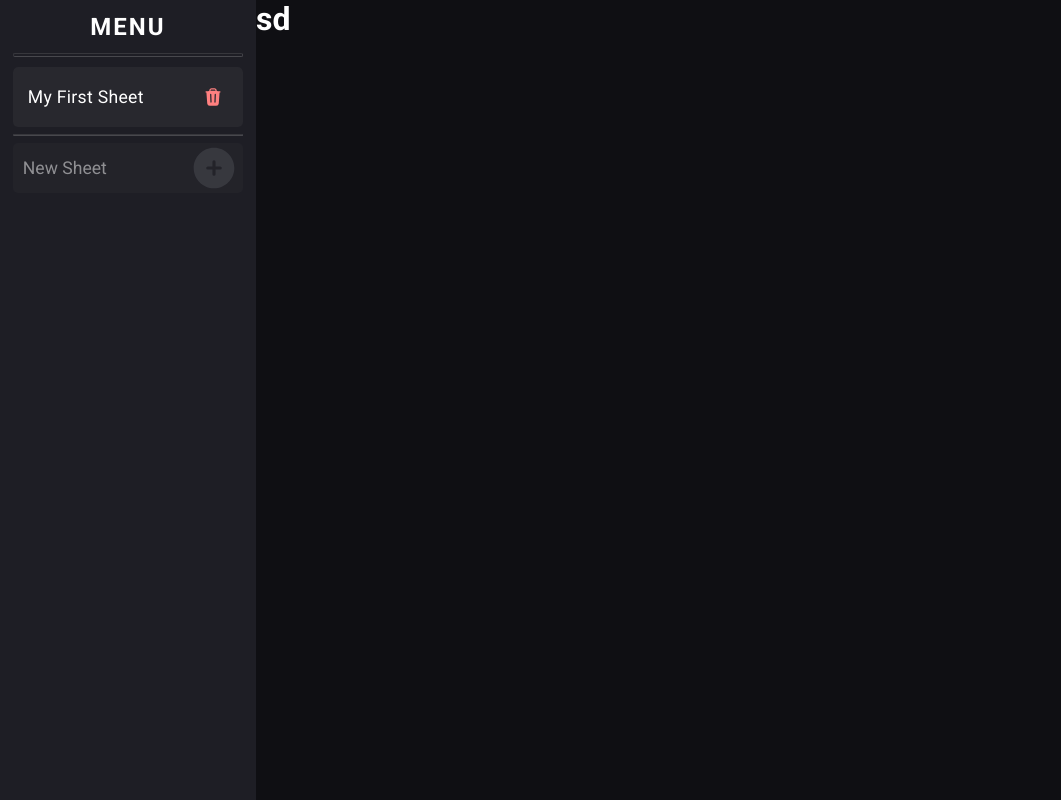
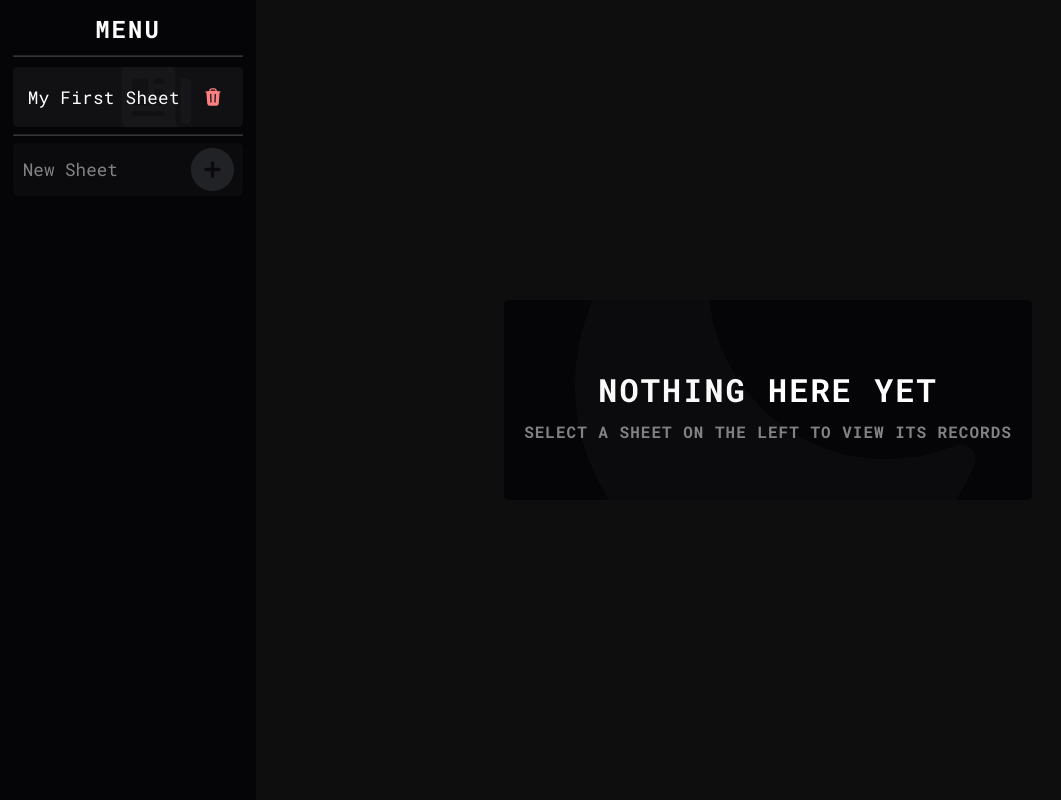
Before and after one commit to waqqer/diary-react-ts, a React (Vite) app: page / in a window 1280 px wide. Both pictures are taken after a click on the button "Get started". Shown: the whole page, without its empty margins (0-1061 px from the left). Built offline with nearby package versions, Linux system fonts and the light colour scheme.

Commit message:
design change

```diff
--- a/src/App/Styles/Imports.css
+++ b/src/App/Styles/Imports.css
@@ -1 +1 @@
-@import url('https://fonts.googleapis.com/css2?family=Roboto:ital,wdth,wght@0,75..100,100..900;1,75..100,100..900&display=swap');
+@import url('https://fonts.googleapis.com/css2?family=Roboto+Mono:ital,wght@0,100..700;1,100..700&display=swap');
--- a/src/App/Styles/Variables.css
+++ b/src/App/Styles/Variables.css
@@ -1,8 +1,8 @@
 :root {
-    --FONT: "Roboto", sans-serif;
+    --FONT: "Roboto Mono", sans-serif;
 
-    --COLOR-ASIDE: #1e1e25;
-    --COLOR-MAIN: #0f0f13;
+    --COLOR-ASIDE: #050508;
+    --COLOR-MAIN: #0e0e0f;
 
     --COLOR-TEXT: white;
     --COLOR-HEADER-TEXT: rgb(255, 255, 255);
--- a/src/Components/Sheet/Sheet.module.css
+++ b/src/Components/Sheet/Sheet.module.css
@@ -16,6 +16,8 @@
     display: flex;
     justify-content: space-between;
     align-items: center;
+    position: relative;
+    overflow: hidden;
 
     &:hover {
         background-color: var(--COLOR-BTN-HOVER);
@@ -23,6 +25,14 @@
 
     &:active {
         background-color: var(--COLOR-BTN-ACTIVE);
+    }
+
+    & > svg {
+        position: absolute;
+        fill: gray;
+        opacity: 0.05;
+        transform: scale(0.5);
+        left: 25%;
     }
 }
 
--- a/src/Components/Sheet/Sheet.tsx
+++ b/src/Components/Sheet/Sheet.tsx
@@ -25,6 +25,12 @@ const Record = (props: RecordProps) => {
                     <path fillRule="evenodd" d="M16.5 4.478v.227a48.816 48.816 0 0 1 3.878.512.75.75 0 1 1-.256 1.478l-.209-.035-1.005 13.07a3 3 0 0 1-2.991 2.77H8.084a3 3 0 0 1-2.991-2.77L4.087 6.66l-.209.035a.75.75 0 0 1-.256-1.478A48.567 48.567 0 0 1 7.5 4.705v-.227c0-1.564 1.213-2.9 2.816-2.951a52.662 52.662 0 0 1 3.369 0c1.603.051 2.815 1.387 2.815 2.951Zm-6.136-1.452a51.196 51.196 0 0 1 3.273 0C14.39 3.05 15 3.684 15 4.478v.113a49.488 49.488 0 0 0-6 0v-.113c0-.794.609-1.428 1.364-1.452Zm-.355 5.945a.75.75 0 1 0-1.5.058l.347 9a.75.75 0 1 0 1.499-.058l-.346-9Zm5.48.058a.75.75 0 1 0-1.498-.058l-.347 9a.75.75 0 0 0 1.5.058l.345-9Z" clipRule="evenodd" />
                 </svg>
             </span>
+
+            <svg xmlns="http://www.w3.org/2000/svg" viewBox="0 0 24 24" fill="currentColor" className="size-6">
+                <path fillRule="evenodd" d="M4.125 3C3.089 3 2.25 3.84 2.25 4.875V18a3 3 0 0 0 3 3h15a3 3 0 0 1-3-3V4.875C17.25 3.839 16.41 3 15.375 3H4.125ZM12 9.75a.75.75 0 0 0 0 1.5h1.5a.75.75 0 0 0 0-1.5H12Zm-.75-2.25a.75.75 0 0 1 .75-.75h1.5a.75.75 0 0 1 0 1.5H12a.75.75 0 0 1-.75-.75ZM6 12.75a.75.75 0 0 0 0 1.5h7.5a.75.75 0 0 0 0-1.5H6Zm-.75 3.75a.75.75 0 0 1 .75-.75h7.5a.75.75 0 0 1 0 1.5H6a.75.75 0 0 1-.75-.75ZM6 6.75a.75.75 0 0 0-.75.75v3c0 .414.336.75.75.75h3a.75.75 0 0 0 .75-.75v-3A.75.75 0 0 0 9 6.75H6Z" clipRule="evenodd" />
+                <path d="M18.75 6.75h1.875c.621 0 1.125.504 1.125 1.125V18a1.5 1.5 0 0 1-3 0V6.75Z" />
+            </svg>
+
         </div>
     )
 }
--- a/src/Widgets/Layout/Layout.module.css
+++ b/src/Widgets/Layout/Layout.module.css
@@ -15,6 +15,8 @@
     background-color: var(--COLOR-ASIDE);
     height: 100vh;
     padding: 5%;
+    overflow: hidden;
+    position: relative;
 
     & > h1 {
         text-transform: uppercase;
@@ -45,7 +47,7 @@
     }
 
     & > * {
-        margin: 0
+        margin: 0;
     }
 
     & > button {
--- a/src/Widgets/RecordViewer/RecordViewer.module.css
+++ b/src/Widgets/RecordViewer/RecordViewer.module.css
@@ -47,7 +47,7 @@
 }
 
 .fields {
-
+    display: flex;
 }
 
 .del {
@@ -60,7 +60,8 @@
     justify-content: center;
     cursor: pointer;
 
-    background-color: rgb(218, 44, 44);
+    background-color: transparent;
+    border: 2px solid rgb(252, 147, 147);
     font-weight: bold;
     gap: 5px;
 
@@ -78,3 +79,45 @@
         height: 20px;
     }
 }
+
+.empty {
+    display: flex;
+    flex-direction: column;
+    align-items: center;
+    justify-content: center;
+
+    & > .modal {
+        background-color: var(--COLOR-ASIDE);
+        min-height: 200px;
+        min-width: 400px;
+        padding: 20px;
+        border-radius: 5px;
+
+        display: flex;
+        flex-direction: column;
+        align-items: center;
+        justify-content: center;
+        overflow: hidden;
+
+        position: relative;
+
+        & > h1 {
+            letter-spacing: 2px;
+            text-transform: uppercase;
+            padding: 10px;
+        }
+
+        & > h4 {
+            opacity: 0.5;
+            letter-spacing: 1px;
+            text-transform: uppercase;
+        }
+
+        & > svg {
+            position: absolute;
+            fill: gray;
+            opacity: 0.05;
+            transform: scale(0.9);
+        }
+    }
+}
--- a/src/Widgets/RecordViewer/RecordViewer.tsx
+++ b/src/Widgets/RecordViewer/RecordViewer.tsx
@@ -30,7 +30,19 @@ const RecordViewer = (props: RecordViewerProps) => {
 
 
     if (sheet === null) {
-        return <h1>sd</h1>
+        return (
+            <div className={`${styles.empty} ${className}`}>
+                <div className={styles.modal}>
+                    <h1>Nothing here yet</h1>
+                    <h4>Select a sheet on the left to view its records</h4>
+
+                    <svg xmlns="http://www.w3.org/2000/svg" viewBox="0 0 24 24" fill="currentColor" className="size-6">
+                        <path fillRule="evenodd" d="M9.528 1.718a.75.75 0 0 1 .162.819A8.97 8.97 0 0 0 9 6a9 9 0 0 0 9 9 8.97 8.97 0 0 0 3.463-.69.75.75 0 0 1 .981.98 10.503 10.503 0 0 1-9.694 6.46c-5.799 0-10.5-4.7-10.5-10.5 0-4.368 2.667-8.112 6.46-9.694a.75.75 0 0 1 .818.162Z" clipRule="evenodd" />
+                    </svg>
+
+                </div>
+            </div>
+        )
     }
 
     return (
```
